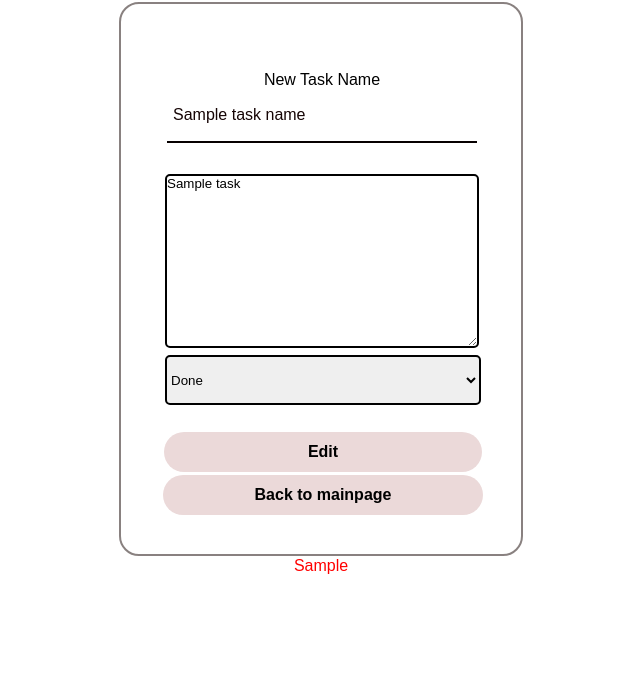
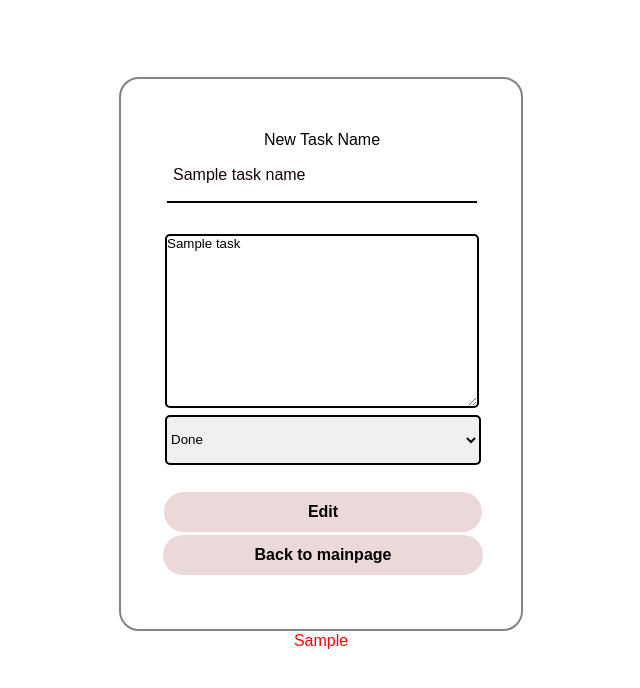
Before and after one commit to mahdivedad/TaskNevis, a Flask app: template templates/EditTasks.html in a window 1280 px wide. Shown: the top 688 px of the page, without its empty margins (319-959 px from the left). Run offline with Flask 3, Linux system fonts and the light colour scheme; the template is opened without the code that fills it: most values are stand-ins (such as "Sample title", 1, 10 or a date in 2020).

Commit message:
mainpage,Add Task and Edit task page views added and edited

```diff
--- a/templates/EditTasks.html
+++ b/templates/EditTasks.html
@@ -3,10 +3,10 @@
 <body>
 <body>
 <center>
-    <div class="form-box" style="height:550px">
+    <div class="form-box" style="height:550px;margin-top:6%">
     <div class="container">
     <section>
-    <div class="form-value">
+    <div class="form-value" style="margin-top:-30px">
     <form action="/EditingCheck" method="post">
         <input value="{{username}}" name="username" id="username" type="hidden">
         <input type="hidden" id="TaskName" name="TaskName" value="{{TaskName}}">
--- a/templates/Task.html
+++ b/templates/Task.html
@@ -52,7 +52,6 @@
                 document.getElementById("submitbutton").style.display="block";
             }
         }
-
     </script>
     <script type="module" src="https://unpkg.com/ionicons@5.5.2/dist/ionicons/ionicons.esm.js"></script>
     <script nomodule src="https://unpkg.com/ionicons@5.5.2/dist/ionicons/ionicons.js"></script>
```
Also changed, not shown: templates/mainpage.html (+16 -8 lines).
